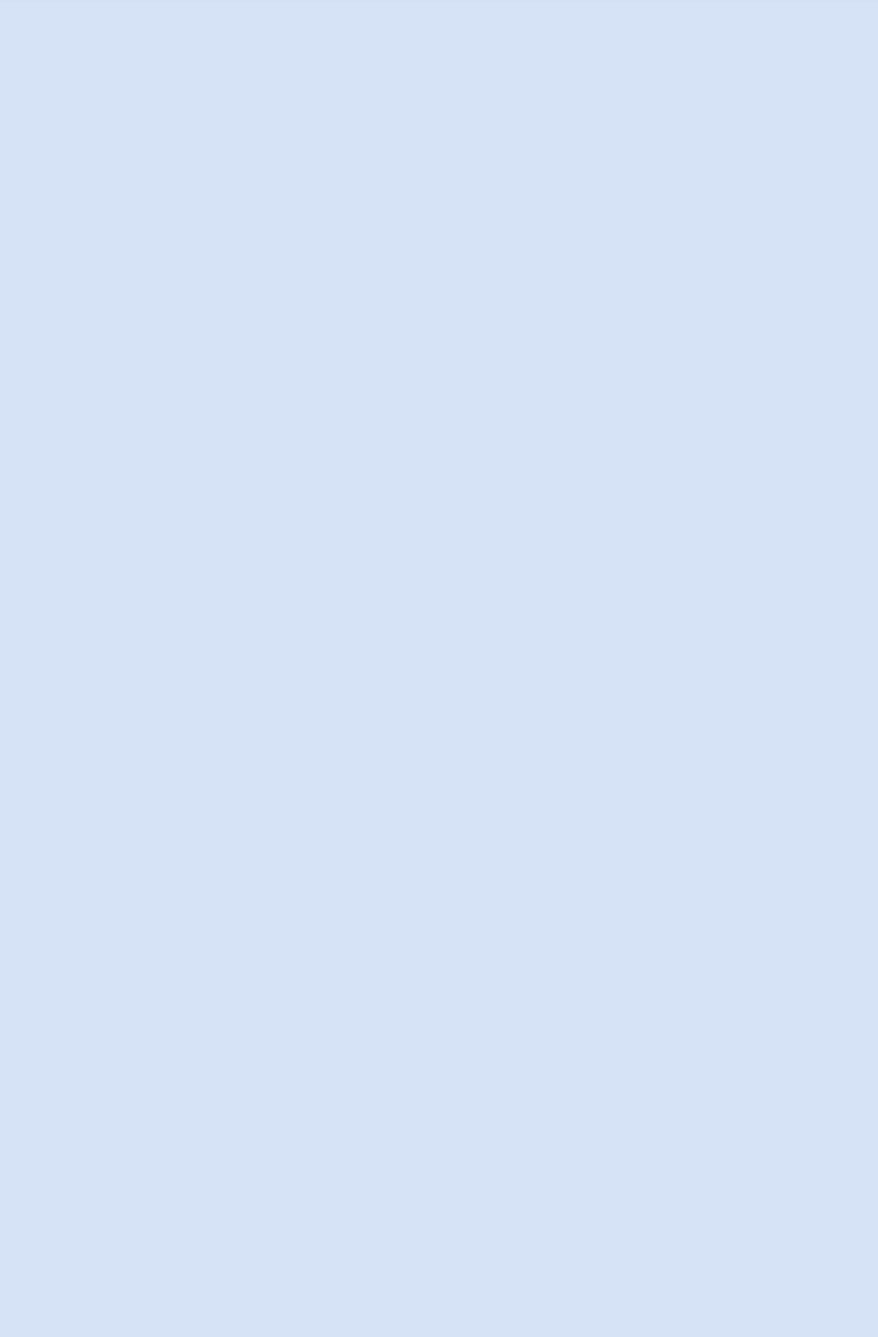
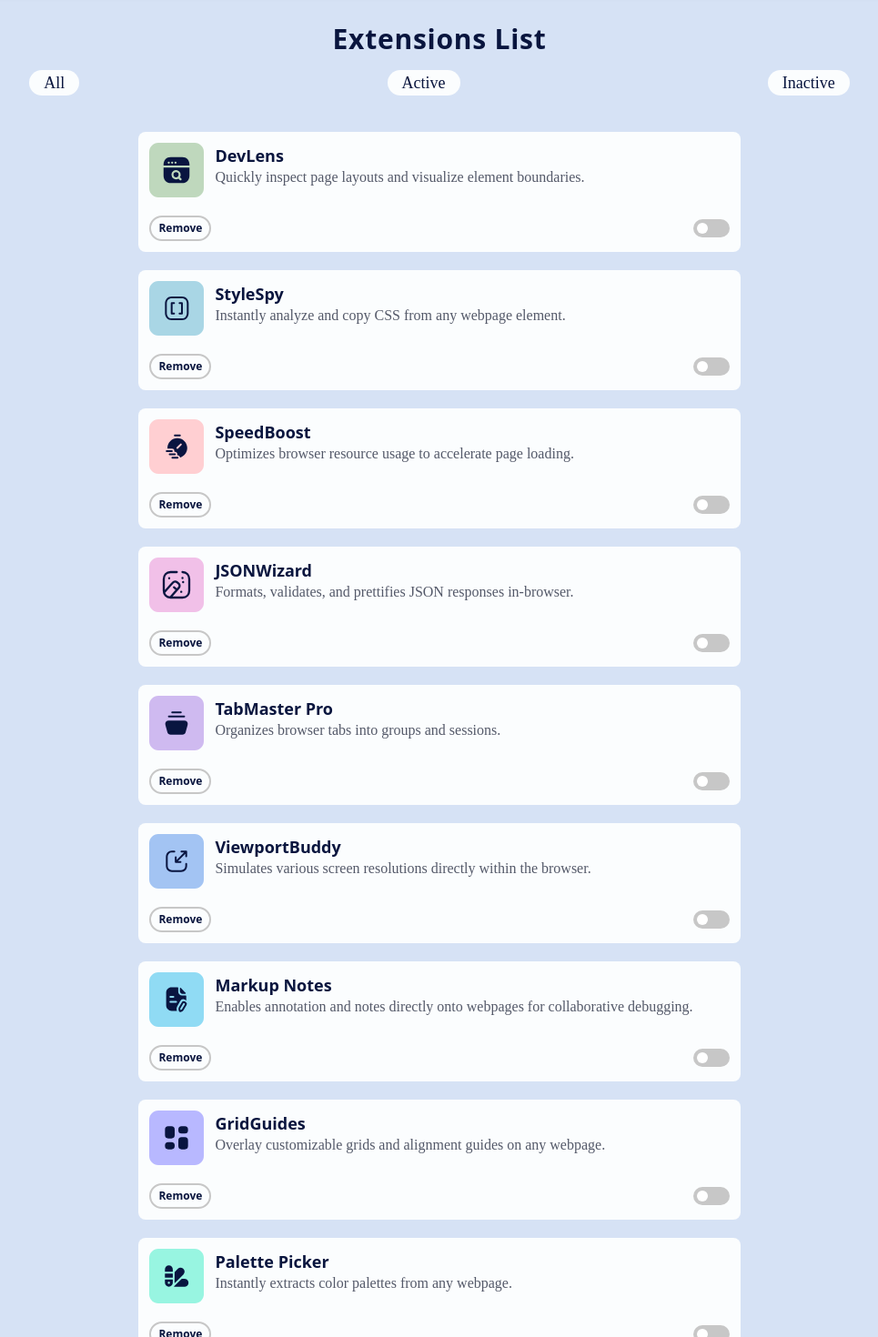
Before and after one commit to Diego2Drm/browser-extensions-manager-ui, a React (Vite) app: page / in a window 1280 px wide. Shown: the part 100-1570 px from the top of the page at 91% size, without its empty margins (157-1122 px from the left). Before the commit the page ends 800 px from the top, so only its background shows below. Built offline with nearby package versions, Linux system fonts and the light colour scheme; a web font is replaced by a local one.

Commit message:
Component Extension and Card

```diff
--- a/src/App.jsx
+++ b/src/App.jsx
@@ -1,11 +1,13 @@
 import React from "react"
 import { Layout } from "./Layout"
 import { Hero } from "./components/Hero"
+import { Extensions } from "./components/Extensions"
 
 function App() {
   return (
     <Layout>
       <Hero />
+      <Extensions />
     </Layout>
   )
 }
--- /dev/null
+++ b/src/components/Extensions/Cards.jsx
@@ -0,0 +1,43 @@
+import React, { useState } from "react";
+import jsonData from "../../data.json"
+
+const Cards = () => {
+  const [data, setdata] = useState(jsonData)
+
+  console.log(data);
+  return (
+    <section className="mt-5">
+      {
+        data.map((item, i) => (
+          <div key={i} className="bg-Neutral-0 my-5 p-3 rounded-lg">
+            <div className="flex gap-3 items-start">
+              <img src={item.logo} alt={item.name} />
+              <p className="flex flex-col pr-10">
+                <span className="font-sans text-lg text-Neutral-900 font-bold">{item.name}</span>
+                <span className="leading-5 text-Neutral-600">{item.description}</span>
+              </p>
+            </div>
+            <div className="flex justify-between items-center mt-5">
+              <button className="border-Neutral-300 border-2 px-2 py-1 rounded-3xl text-xs text-Neutral-900 font-semibold font-sans">
+                Remove
+              </button>
+              <label className="rounded-3xl w-10 h-5 relative flex items-center justify-center cursor-pointer">
+                <input type="checkbox" className="appearance-none"/>
+                <span className="absolute left-1 w-3 h-3 rounded-full z-20 bg-white transition ease-in-out duration-500"></span>
+                <b className="absolute inset-0 bg-Neutral-300 rounded-3xl transition ease-in-out duration-500"></b>
+              </label>
+            </div>
+          </div>
+        ))
+      }
+    </section>
+  )
+}
+
+export { Cards };
+
+{/* <label className="rounded-3xl w-16 h-7 relative flex items-center justify-center cursor-pointer">
+  <input type="checkbox" className="appearance-none" onClick={handleChange} />
+  <span className="absolute left-1 w-5 h-5 rounded-full z-20 bg-white transition ease-in-out duration-500 "></span>
+  <b className="absolute inset-0 bg-ToggleLight rounded-3xl transition ease-in-out duration-500 hover:bg-gradient-to-r from-ToggleDark1 to-ToggleDark2"></b>
+</label>  */}
--- /dev/null
+++ b/src/components/Extensions/ListButtons.jsx
@@ -0,0 +1,24 @@
+import React, { useState } from "react";
+
+const ListButtons = () => {
+
+  const ButtonsList = [
+    { list: "All" },
+    { list: "Active" },
+    { list: "Inactive" },
+  ]
+
+  return (
+    <div className="flex justify-around w-full">
+      {
+        ButtonsList.map((button , i) => (
+          <button key={i} className="bg-Neutral-0 text-Neutral-900 text-lg px-4 rounded-full">
+            {button.list}
+          </button>
+        ))
+      }
+    </div>
+  )
+}
+
+export { ListButtons };
--- /dev/null
+++ b/src/components/Extensions/index.jsx
@@ -0,0 +1,18 @@
+import React from "react";
+import { ListButtons } from "./ListButtons";
+import { Cards } from "./Cards";
+
+
+const Extensions = () => {
+  return (
+    <section className="flex flex-col items-center mt-8">
+      <h1 className="text-3xl text-Neutral-900 font-bold font-sans tracking-wide mb-4">Extensions List</h1>
+
+      <ListButtons />
+      <Cards />
+
+    </section>
+  )
+}
+
+export { Extensions };
--- a/data.json
+++ b/src/data.json
@@ -1,72 +1,72 @@
 [
     {
-        "logo": "./assets/images/logo-devlens.svg",
+        "logo": "src/assets/images/logo-devlens.svg",
         "name": "DevLens",
         "description": "Quickly inspect page layouts and visualize element boundaries.",
         "isActive": true
     },
     {
-        "logo": "./assets/images/logo-style-spy.svg",
+        "logo": "src/assets/images/logo-style-spy.svg",
         "name": "StyleSpy",
         "description": "Instantly analyze and copy CSS from any webpage element.",
         "isActive": true
     },
     {
-        "logo": "./assets/images/logo-speed-boost.svg",
+        "logo": "src/assets/images/logo-speed-boost.svg",
         "name": "SpeedBoost",
         "description": "Optimizes browser resource usage to accelerate page loading.",
         "isActive": false
     },
     {
-        "logo": "./assets/images/logo-json-wizard.svg",
+        "logo": "src/assets/images/logo-json-wizard.svg",
         "name": "JSONWizard",
         "description": "Formats, validates, and prettifies JSON responses in-browser.",
         "isActive": true
     },
     {
-        "logo": "./assets/images/logo-tab-master-pro.svg",
+        "logo": "src/assets/images/logo-tab-master-pro.svg",
         "name": "TabMaster Pro",
         "description": "Organizes browser tabs into groups and sessions.",
         "isActive": true
     },
     {
-        "logo": "./assets/images/logo-viewport-buddy.svg",
+        "logo": "src/assets/images/logo-viewport-buddy.svg",
         "name": "ViewportBuddy",
         "description": "Simulates various screen resolutions directly within the browser.",
         "isActive": false
     },
     {
-        "logo": "./assets/images/logo-markup-notes.svg",
+        "logo": "src/assets/images/logo-markup-notes.svg",
         "name": "Markup Notes",
         "description": "Enables annotation and notes directly onto webpages for collaborative debugging.",
         "isActive": true
     },
     {
-        "logo": "./assets/images/logo-grid-guides.svg",
+        "logo": "src/assets/images/logo-grid-guides.svg",
         "name": "GridGuides",
         "description": "Overlay customizable grids and alignment guides on any webpage.",
         "isActive": false
     },
     {
-        "logo": "./assets/images/logo-palette-picker.svg",
+        "logo": "src/assets/images/logo-palette-picker.svg",
         "name": "Palette Picker",
         "description": "Instantly extracts color palettes from any webpage.",
         "isActive": true
     },
     {
-        "logo": "./assets/images/logo-link-checker.svg",
+        "logo": "src/assets/images/logo-link-checker.svg",
         "name": "LinkChecker",
         "description": "Scans and highlights broken links on any page.",
         "isActive": true
     },
     {
-        "logo": "./assets/images/logo-dom-snapshot.svg",
+        "logo": "src/assets/images/logo-dom-snapshot.svg",
         "name": "DOM Snapshot",
         "description": "Capture and export DOM structures quickly.",
         "isActive": false
     },
     {
-        "logo": "./assets/images/logo-console-plus.svg",
+        "logo": "src/assets/images/logo-console-plus.svg",
         "name": "ConsolePlus",
         "description": "Enhanced developer console with advanced filtering and logging.",
         "isActive": true
--- a/src/index.css
+++ b/src/index.css
@@ -23,3 +23,10 @@ body {
   --color-Red-500: #de473f;
   --color-Red-700: #c7221a;
 }
+
+label input:checked ~ span {
+  @apply right-1 translate-x-5
+ }
+ label input:checked ~ b {
+  @apply bg-Red-700
+ }
```
